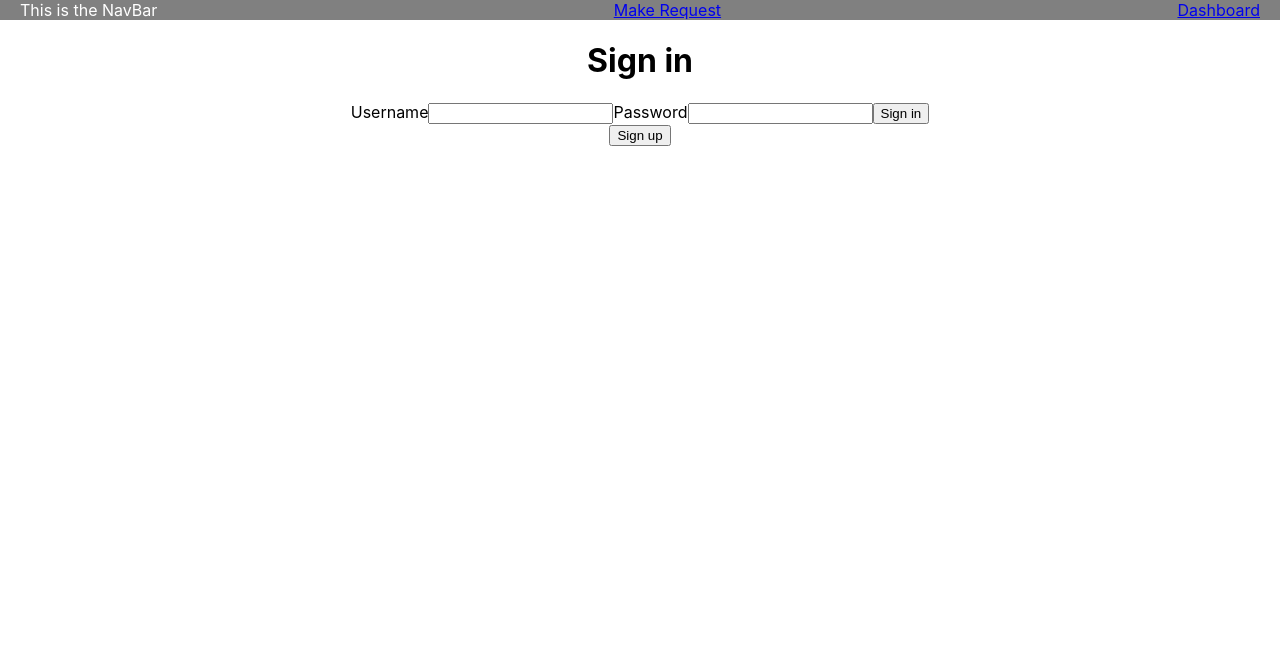
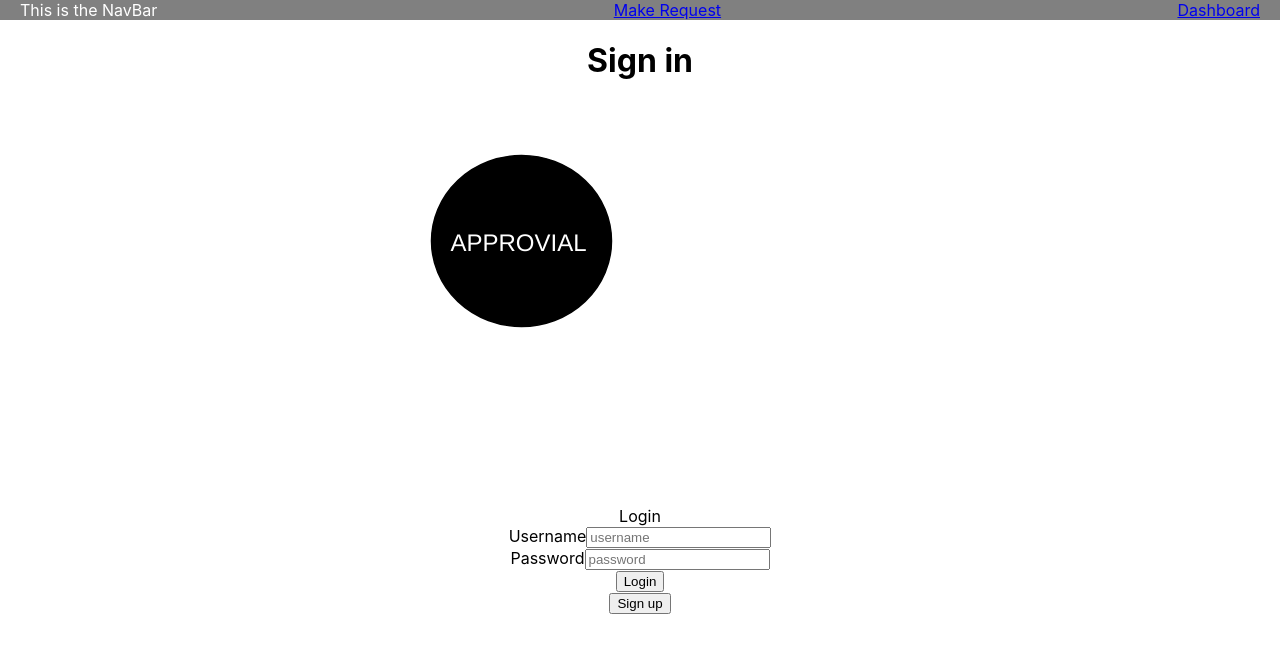
Before and after one commit to wags83/approvails-front-end, a React (Create React App) app: page /login in a window 1280 px wide. Shown: the top 652 px of the page. Built offline with nearby package versions, Linux system fonts and the light colour scheme; no server answers.

Commit message:
Added the files for and some content inside of assets

```diff
--- a/src/Components/LoginForm.js
+++ b/src/Components/LoginForm.js
@@ -1,23 +1,48 @@
 import React from 'react';
+import LogoImg from '../assets/LogoImg'
 
 
 const LoginForm = (props) => {
     let history = props.history
 
     return (
-        <div>
-            <form onSubmit={(e) => props.handleSignin(e, history)}>
-                <label>Username
-                <input type='text' name='username' value={props.stateProps.username} onChange={e => props.handleLoginOnChange(e)} />
-                </label>
+        <div className="base-container" >
+            <div className="content">
+                <div className="image">
+                    <LogoImg />
+                </div>
+                <div className="form">
+                    <div className="header">Login</div>
+                    <div className="form-group">
+                        <label htmlFor="username">Username</label>
+                        <input type="text" name="username" placeholder="username" />
+                    </div>
+                    <div className="form-group">
+                        <label htmlFor="password">Password</label>
+                        <input type="password" name="password" placeholder="password" />
+                    </div>
+                </div>
+            </div>
+            <div className="footer">
+                <button type="button" className="btn">
+                    Login
+                </button>
+            </div>
+        </div>
 
-                <label>Password
-                <input type='password' name='password' value={props.stateProps.password} onChange={e => props.handleLoginOnChange(e)} />
-                </label>
+        // <div>
+        //     <form onSubmit={(e) => props.handleSignin(e, history)}>
+        //         <label>Username
+        //         <input type='text' name='username' value={props.stateProps.username} onChange={e => props.handleLoginOnChange(e)} />
+        //         </label>
 
-                <button type='submit'>Sign in</button>
-            </form>
-        </div>
+        //         <label>Password
+        //         <input type='password' name='password' value={props.stateProps.password} onChange={e => props.handleLoginOnChange(e)} />
+        //         </label>
+
+        //         <button type='submit'>Sign in</button>
+        //     </form>
+        // </div>
     )
 }
 
--- a/src/Containers/LoginContainer.js
+++ b/src/Containers/LoginContainer.js
@@ -30,7 +30,6 @@ class LoginContainer extends React.Component {
 
                 <button onClick={this.handleFormType} >Sign up</button>
 
-
             </div>
         )
     }
--- a/src/assets/LogoImg.js
+++ b/src/assets/LogoImg.js
@@ -0,0 +1,36 @@
+import React, { Component } from 'react'
+
+class LogoImg extends Component {
+    render() {
+        return (
+            <svg xmlns="http://www.w3.org/2000/svg" width="580" height="400">
+                <path fill="#fff" d="M-1 -1H581V401H-1z"></path>
+                <g stroke="#000">
+                    <ellipse
+                        cx="171.5"
+                        cy="138.953"
+                        fill="#000"
+                        strokeWidth="1.5"
+                        rx="90"
+                        ry="85.5"
+                    ></ellipse>
+                    <text
+                        x="100.5"
+                        y="149.453"
+                        fill="#fff"
+                        strokeOpacity="null"
+                        strokeWidth="0"
+                        fontFamily="Helvetica, Arial, sans-serif"
+                        fontSize="24"
+                        textAnchor="start"
+                        xmlSpace="preserve"
+                    >
+                        APPROVIAL
+        </text>
+                </g>
+            </svg>
+        );
+    }
+}
+
+export default LogoImg
--- a/src/assets/styles.scss
+++ b/src/assets/styles.scss
@@ -0,0 +1,85 @@
+.base-container {
+  width: 100%;
+  display: flex;
+  flex-direction: column;
+  align-items: center;
+
+  .header {
+    font-size: 26px;
+    font-family: "Open Sans", sans-serif;
+    font-weight: bold;
+  }
+
+    .content {
+        display: flex;
+        flex-direction: column;
+
+    .image {
+        width: 21em;
+        svg {
+        width: 100%;
+        height: 100%;
+        }
+    }
+    }
+
+     .form {
+      margin-top: 2em;
+      display: flex;
+      flex-direction: column;
+      align-items: center;
+
+      .form-group {
+        display: flex;
+        flex-direction: column;
+        align-items: flex-start;
+        width: fit-content;
+        label {
+          font-size: 20px;
+        }
+        input {
+          margin-top: 6px;
+          min-width: 18em;
+          height: 37px;
+          padding: 0px 10px;
+          font-size: 16px;
+          font-family: "Open Sans", sans-serif;
+          background-color: #f3f3f3;
+          border: 0;
+          border-radius: 4px;
+          margin-bottom: 31px;
+          transition: all 250ms ease-in-out;
+          &:hover {
+            //background-color: #ffffff;
+            //box-shadow: 0px 0px 14px 0.3px #0e81ce96;
+          }
+
+          &:focus {
+            outline: none;
+            box-shadow: 0px 0px 12px 0.8px #3474dbb2;
+          }
+        }
+      }
+    }
+}
+
+.btn {
+  font-size: 21px;
+  padding: 5px 20px;
+  border: 0;
+  background-color: #3498db;
+  color: #fff;
+  border-radius: 3px;
+  transition: all 250ms ease-in-out;
+  cursor: pointer;
+  &:hover {
+    background-color: #2386c8;
+  }
+  &:focus {
+    outline: none;
+  }
+}
+
+#login-container-btn {
+    margin-top: 20px;
+}
```
